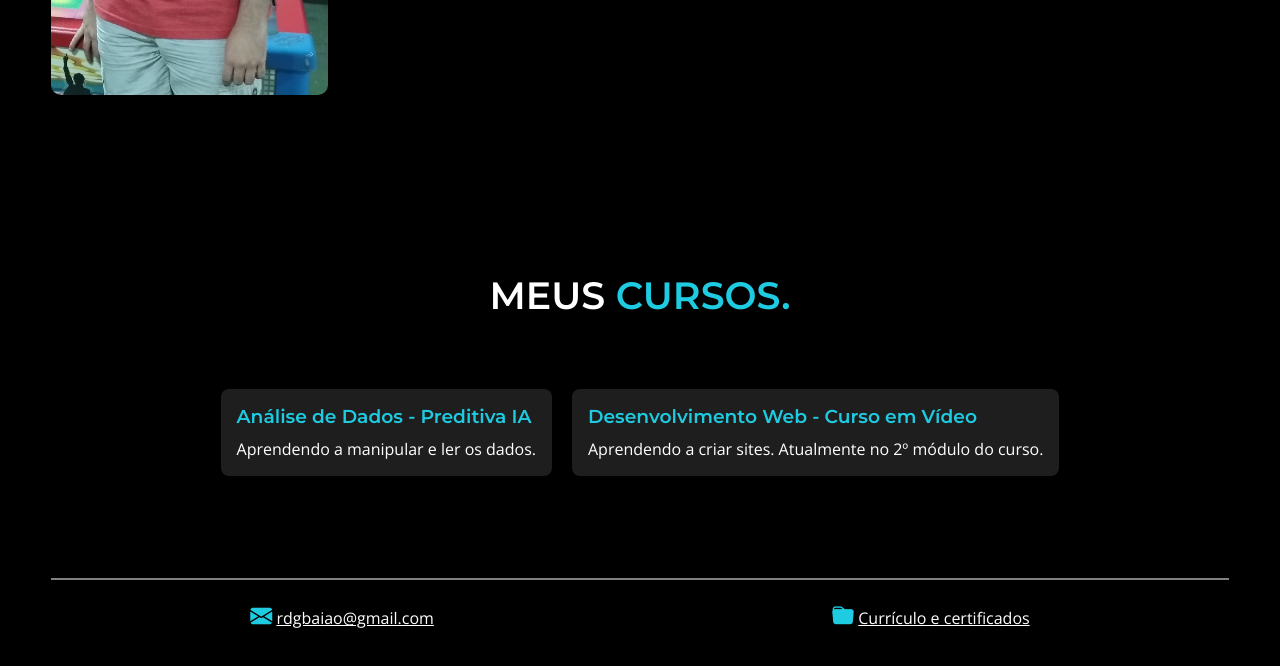
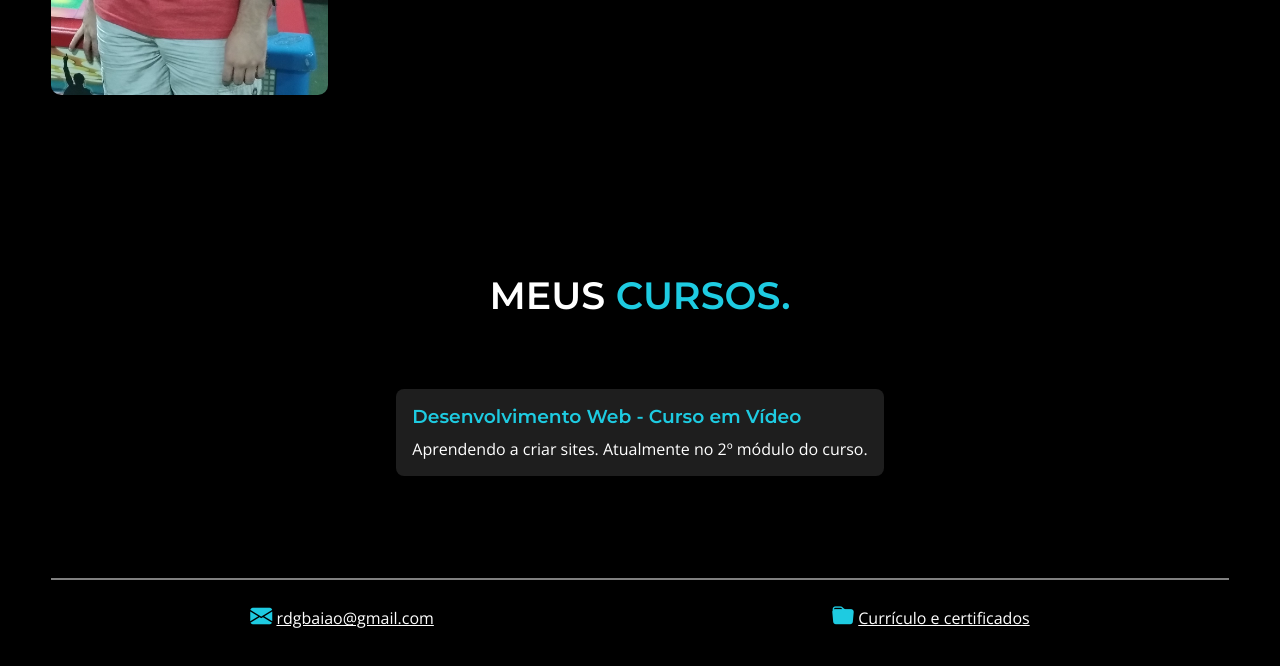
Before and after one commit to baiudo/Portfolio, a plain HTML site: page index.html in a window 1280 px wide. Shown: the part 1516-2182 px from the top of the page. Drawn offline with nearby package versions, Linux system fonts and the light colour scheme.

Commit message:
Update index.html

```diff
--- a/index.html
+++ b/index.html
@@ -108,10 +108,10 @@
             <div class="interface">
                 <h2 class="titulo">MEUS <span>CURSOS.</span></h2>
                 <div class="flex">
-                    <div class="cursos">
+                    <!--<div class="cursos">
                         <h3>Análise de Dados - Preditiva IA</h3>
                         <p>Aprendendo a manipular e ler os dados.</p>
-                    </div>
+                    </div>-->
                     <div class="cursos">
                         <h3>Desenvolvimento Web - Curso em Vídeo</h3>
                         <p>Aprendendo a criar sites. Atualmente no 2º módulo do curso.</p>
```
